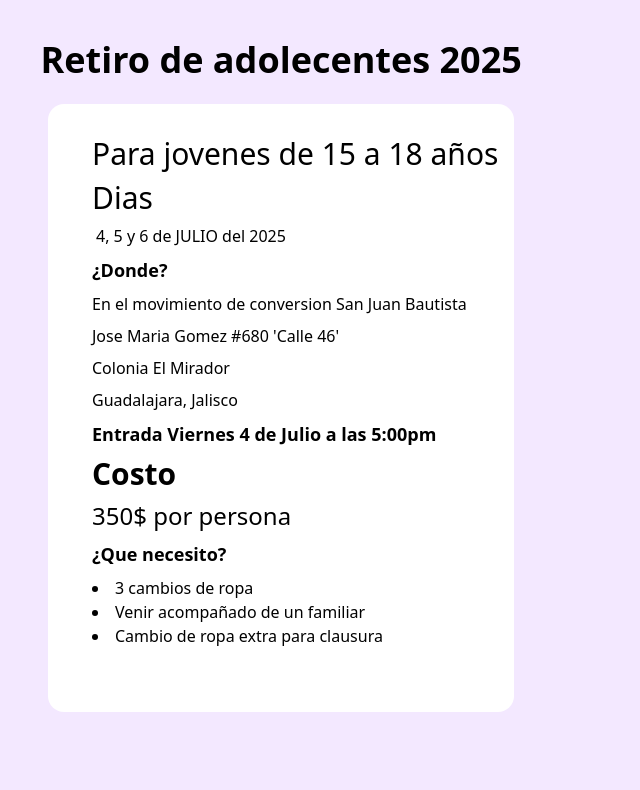
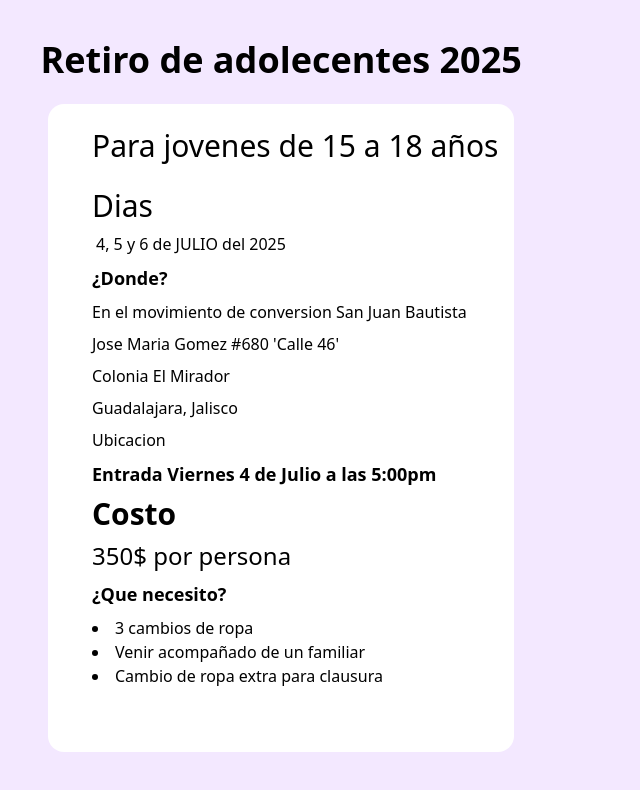
Before and after one commit to Isaac21-C/Informacion-detallada, a plain HTML site: page index.html in a window 1280 px wide. Shown: the whole page, without its empty margins (0-640 px from the left). Drawn offline with nearby package versions, Linux system fonts and the light colour scheme.

Commit message:
Update index.html

```diff
--- a/index.html
+++ b/index.html
@@ -22,7 +22,7 @@
 
         <div class="flex flex-wrap gap-8 justify-start md: relative md:bottom-37">
             <div class="w-124 bg-white rounded-2xl m-4 p-4">
-                <h3 class=" text-3xl font-madimi ml-7 pt-4">Para jovenes de 15 a 18 años</h3>
+                <h3 class=" text-3xl font-madimi ml-7 pt-2 pb-4">Para jovenes de 15 a 18 años</h3>
                 <h3 class=" text-3xl font-madimi ml-7 pt-2">Dias</h3>
                 <h3 class="text-gray-1 ml-8 pt-2">4, 5 y 6 de JULIO del 2025</h3>
                 <h3 class="text-lg font-bold  ml-7 pt-2">¿Donde?</h3>
@@ -30,6 +30,8 @@
                 <h3 class=" ml-7 pt-2">Jose Maria Gomez #680 'Calle 46'</h3>
                 <h3 class=" ml-7 pt-2">Colonia El Mirador</h3>
                 <h3 class=" ml-7 pt-2">Guadalajara, Jalisco</h3>
+                <h3 class=" ml-7 pt-2"><a href="https://maps.app.goo.gl/v2Be6bMhsjYwz7bU8">Ubicacion</a>
+</h3>
                 <h3 class=" font-bold text-lg ml-7 pt-2">Entrada Viernes 4 de Julio a las 5:00pm</h3>
                 <h3 class=" font-bold text-3xl ml-7 pt-2">Costo</h3>
                 <h3 class=" ml-7 pt-2 text-2xl">350$ por persona</h3>
```
